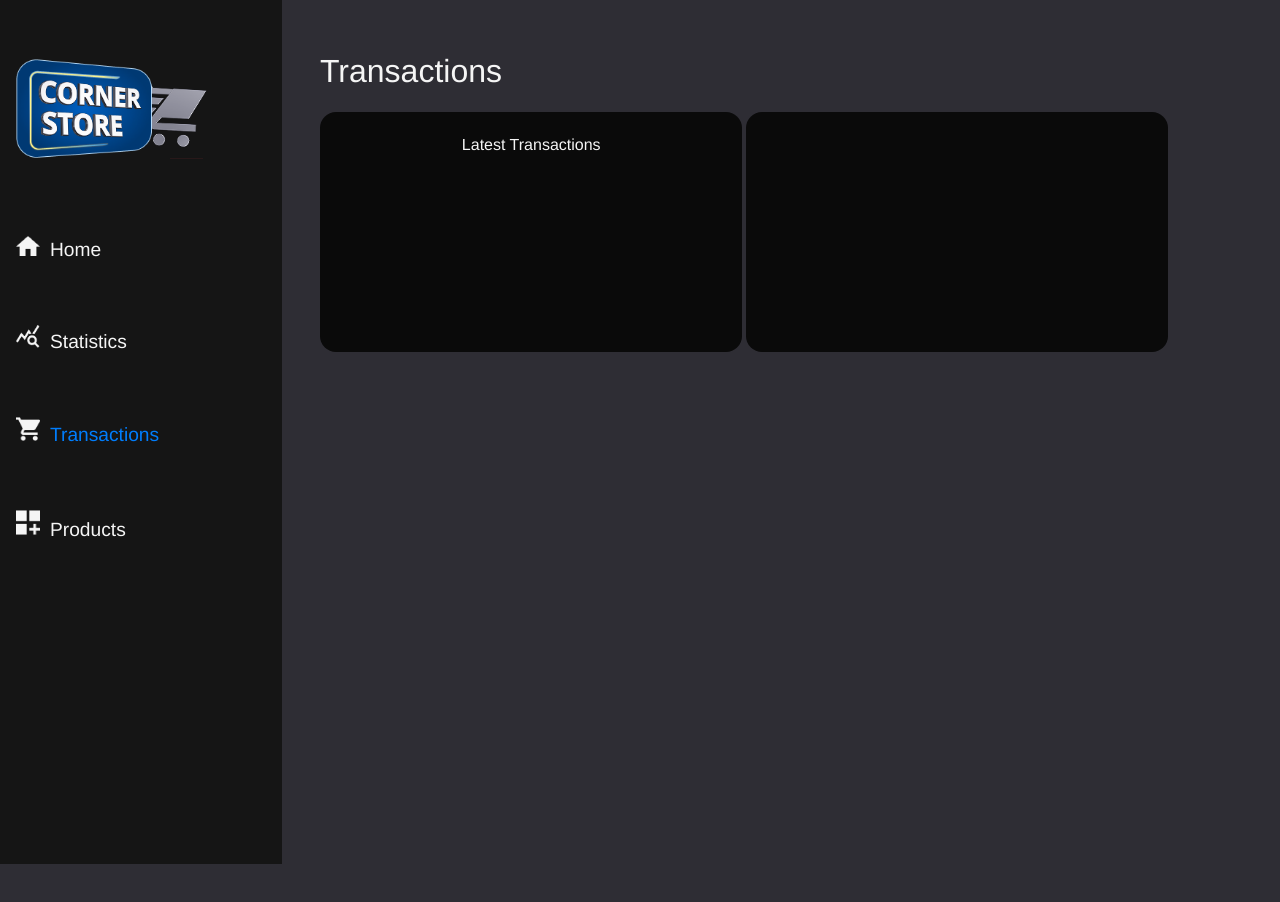
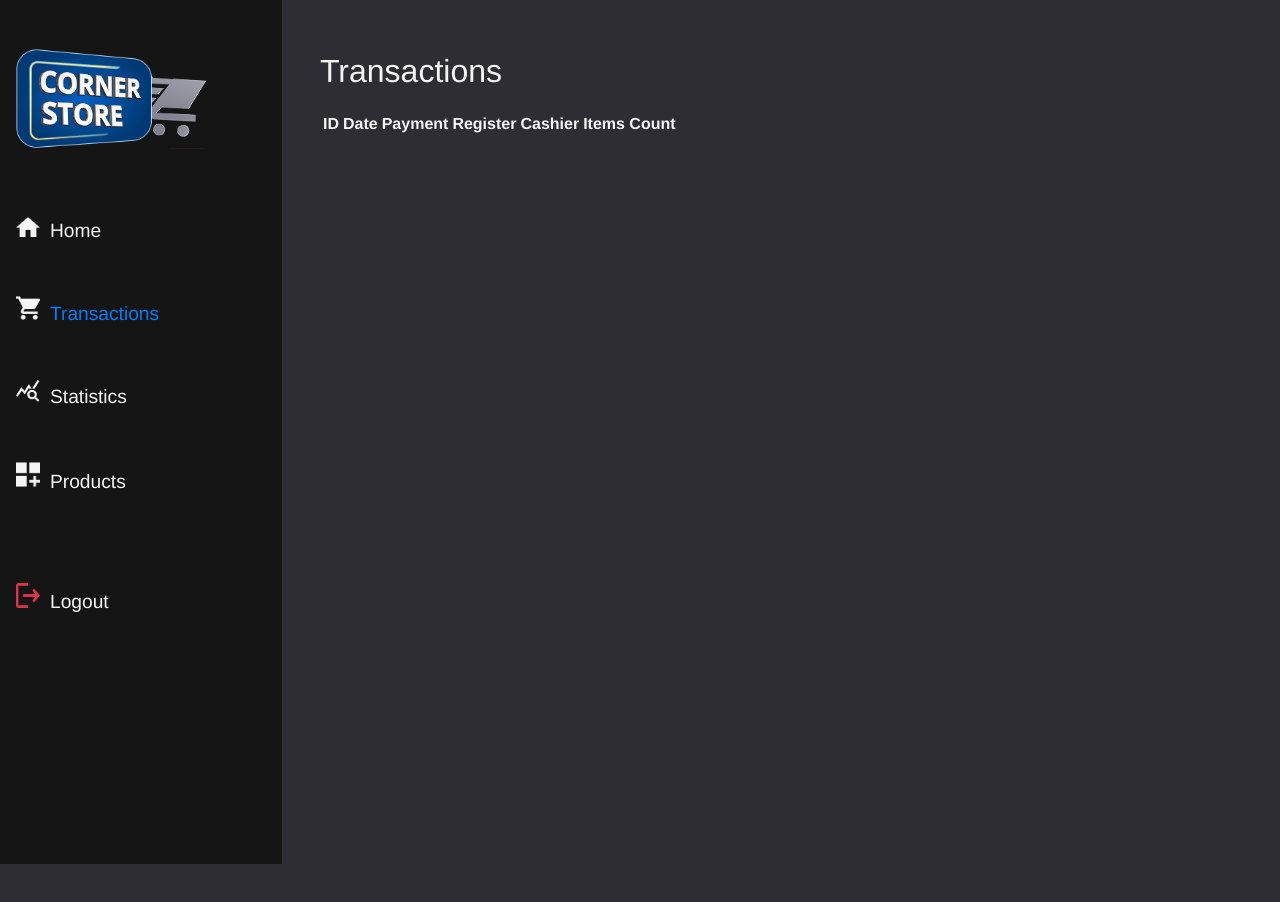
Before and after one commit to zenerra/vizsgaremek, a plain HTML site: page frontend/html/transactions.html in a window 1280 px wide. Drawn offline with Linux system fonts and the light colour scheme; files whose address does not match are found by name.

Commit message:
Frontend progress

```diff
--- a/frontend/html/transactions.html
+++ b/frontend/html/transactions.html
@@ -22,25 +22,32 @@
             </li>
             <li>
                 <a href="main.html">
-                <p><img src="../images/house.png" alt="home">Home</p>
+                    <p><img src="../images/house.png" alt="home">Home</p>
                 </a>
             </li>
+
+            <li class="active">
+                <a href="transactions.html">
+                    <p><img src="../images/transactions.png" alt="transactions">Transactions</p>
+                </a>
+            </li>
+
             <li>
                 <a href="statistics.html">
                     <p><img src="../images/statistics.png" alt="statistics">Statistics</p>
-                </a>
-
-            </li>
-            <li class="active">
-                <a href="transactions.html">
-                    <p><img src="../images/transactions.png" alt="transactions">Transactions</p>
                 </a>
             </li>
             <li>
                 <a href="products.html">
                     <p><img src="../images/products.png" alt="products">Products</p>
                 </a>
+
             </li>
+                <br><br>
+            <li>
+                <a href="login.html"><p><img src="../images/logout_icon.svg" alt="products">Logout</p></a>
+            </li>
+
         </ul>
        </nav>
 
@@ -53,14 +60,18 @@
 
 <main>
     <h1>Transactions</h1>
-    <div class="tabsDiv">
-        <div class="tab">
-            Latest Transactions
-        </div>
-        <div class="tab">
+    <table>
+        <tr>
+            <th>ID</th>
+            <th>Date</th>
+            <th>Payment</th>
+            <th>Register</th>
+            <th>Cashier</th>
+            <th>Items Count</th>
 
-        </div>
-    </div>
+
+        </tr>
+    </table>
 </main>
 
 
--- a/frontend/style/style.css
+++ b/frontend/style/style.css
@@ -92,7 +92,7 @@ form{
     margin-bottom: 2rem;
 }
 
-.active a p {
+.active p {
     color: var(--signaturecolor);
 }
 
@@ -113,7 +113,7 @@ main {
     padding: 1rem;
     background-color: #0A0A0A;
     color: var(--white);
-    font-size: 14px;
+    font-size: 0.9rem;
     position: fixed;
     bottom: 0;
     width: 100%;
@@ -256,7 +256,8 @@ input{
     background-color: #fd2929;
 }
 .profile{
-
+    padding: 2rem;
+    border: var(--signaturecolor) 0.2rem solid;
 }
 .profile > img{
 
@@ -266,29 +267,35 @@ input{
 }
 
 
-.profile > h5{
+.profile > h4{
     text-align: center;
+    margin: 1rem;
 }
-.profile > p, a{
+.profile > p, .profile > a{
 
     display: block;
     width: 20rem;
-    padding-top: 0.6rem;
+    padding-top: 0.4rem;
     margin: 0 auto;
 
 }
 .profilescontent{
     margin: 0 auto;
     max-width: 80rem;
-    min-height:55rem;
+    height: auto;
     display: grid;
     grid-template-columns: repeat(auto-fit, minmax(14rem, 25rem));
     gap: 1rem;
     align-items: center;
     justify-content: center;
     color: var(--white);
-    height: 100%;
+    padding: 2rem 0 2rem 0;
+
+
+
 }
+
+
 
 #transactionstab{background-image: url(../images/transaction_icon.png); }
 #statisticstab{background-image: url(../images/statistics_pageicon.png);}
```
Also changed, not shown: frontend/html/aboutus.html (+3 -2 lines), frontend/html/main.html (+6 -5 lines), frontend/html/products.html (+14 -7 lines), frontend/html/statistics.html (+14 -7 lines).
